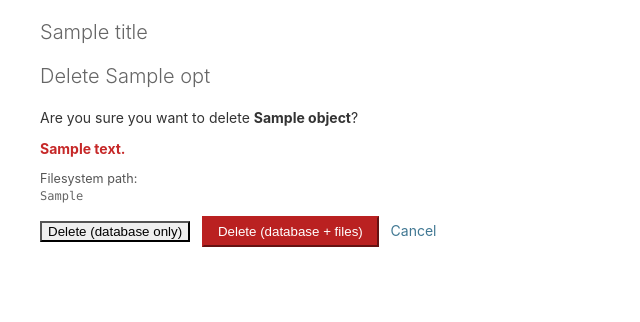
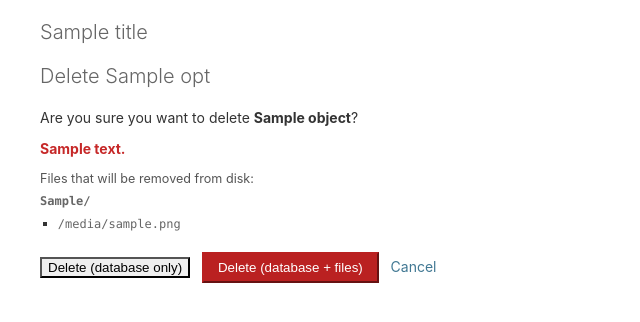
Before and after one commit to priestc/radioserver, a Django app: template server/library/templates/admin/library/delete_with_files_confirm.html in a window 1280 px wide. Shown: the part 86-408 px from the top of the page, without its empty margins (0-640 px from the left). Run offline with Django 4.2, Linux system fonts and the light colour scheme; the template is opened without the code that fills it: most values are stand-ins (such as "Sample title", 1, 10 or a date in 2020).

Commit message:
Show individual files in delete confirmation page
Lists every file inside each directory that would be removed from disk,
so the user knows exactly what will be deleted before confirming.

Co-Authored-By: Claude Sonnet 4.6 <noreply@anthropic.com>

```diff
--- a/server/library/templates/admin/library/delete_with_files_confirm.html
+++ b/server/library/templates/admin/library/delete_with_files_confirm.html
@@ -12,27 +12,34 @@
 <p style="color:#c62828;font-weight:bold">{{ cascade_description }}</p>
 {% endif %}
 
-{% if fs_paths %}
-<p style="color:#555;font-size:0.9em">
-  Filesystem path{{ fs_paths|length|pluralize }}:<br>
-  {% for p in fs_paths %}
-    <code>{{ p }}</code>{% if not forloop.last %}<br>{% endif %}
-  {% endfor %}
-</p>
+{% if fs_path_files %}
+<p style="color:#555;font-size:0.9em;margin-bottom:4px">Files that will be removed from disk:</p>
+{% for dir_path, files in fs_path_files %}
+<div style="margin-bottom:0.8em">
+  <code style="font-weight:bold">{{ dir_path }}/</code>
+  {% if files %}
+  <ul style="margin:4px 0 0 1.5em;padding:0;font-size:0.85em;color:#333">
+    {% for f in files %}<li><code>{{ f }}</code></li>{% endfor %}
+  </ul>
+  {% else %}
+  <span style="color:#999;font-size:0.85em">(directory does not exist on disk)</span>
+  {% endif %}
+</div>
+{% endfor %}
 {% endif %}
 
 <form method="post">
     {% csrf_token %}
-    <p>
+    <p style="margin-top:1.2em">
         <button type="submit" name="delete_db_only" value="1" class="default"
                 onclick="return confirm('Delete from database only (keep files on disk)?');">
             Delete (database only)
         </button>
         &nbsp;
-        {% if fs_paths %}
+        {% if fs_path_files %}
         <button type="submit" name="delete_files" value="1"
                 style="background:#ba2121;color:#fff;border-color:#ba2121;padding:6px 14px;cursor:pointer;"
-                onclick="return confirm('Delete from database AND remove from filesystem? This cannot be undone.');">
+                onclick="return confirm('Delete from database AND remove all listed files from disk? This cannot be undone.');">
             Delete (database + files)
         </button>
         &nbsp;
```
Also changed, not shown: server/library/admin.py (+12 -1 lines).
